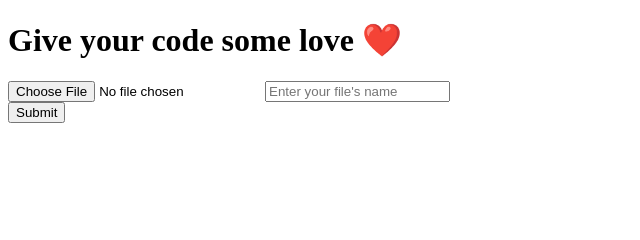
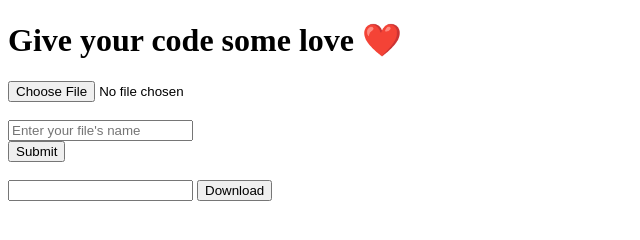
Before and after one commit to christinabuencamino/bit-project-cbuencamino, a website: page bunnimage/index.html in a window 1280 px wide. Shown: the whole page, without its empty margins (0-640 px from the left). Drawn offline with nearby package versions, Linux system fonts and the light colour scheme.

Commit message:
added download button

```diff
--- a/bunnimage/index.html
+++ b/bunnimage/index.html
@@ -19,8 +19,16 @@
               <form id="myform" onsubmit="getImage(event)" enctype="multipart/form-data">
               <form enctype="multipart/form-data" onsubmit="getImage(event)" id="YOUR_FORM_ID">
                   <input id="image" class="label" type="file"  accept="image/x-png,image/jpeg" name="image"></input>
+
+                  <br></br>
+
                   <input type="text" id="username" name="username" placeholder="Enter your file's name"/><br>
                   <input value="Submit" type="submit" />
+
+                  <br></br>
+
+                  <input id="downloadusername"></input>
+                  <input id="button2" value="Download" type="button" onclick='downloadImage()'> </input>
               </form>
               <br/>
               <div id="output"></div>
--- a/bunnimage/script.js
+++ b/bunnimage/script.js
@@ -35,9 +35,36 @@ function getImage(event) {
     } else {
         alert("No name error.")
     }
+}
 
+async function downloadImage() {
+    let username = document.getElementById("downloadusername").value
 
+    if(username != '') {
+        try {
+        let url = "https://week3function.azurewebsites.net/api/bunnimage-download?code=y2bjajt60DBTXSDcSxsU4er1ZHGgSYlkaPAlIuYR6q26HBFTOVgbkA==";
 
+        console.log("Got file name, making GET request to download image");
 
+        fetch(url, {
+            headers: {
+                username: username
+            }
+        })
+            .then(resp => {
+                return resp.json()
+            })
+            .then(data => {
+                console.log(data)
+                console.log(data.downloadUri)
+                window.open(data.downloadUri, "_self")
+            });
+        }
+        catch(err) {
+            alert(err)
+        }
 
+    } else {
+        alert('No name error.')
+    }
 }
```
